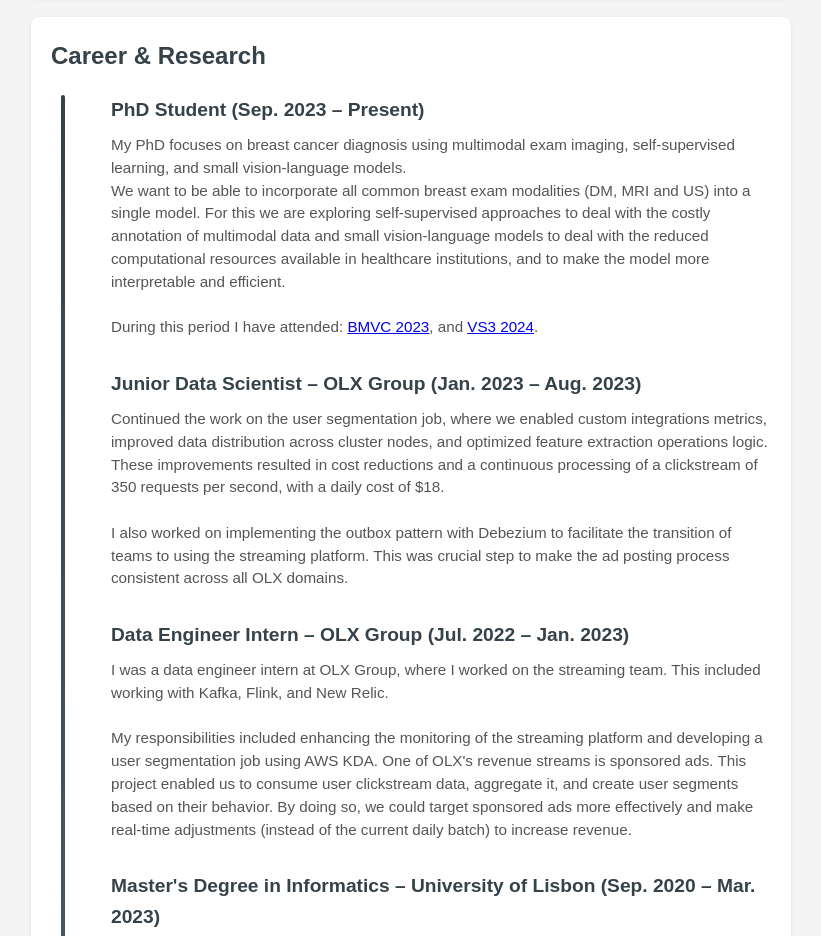
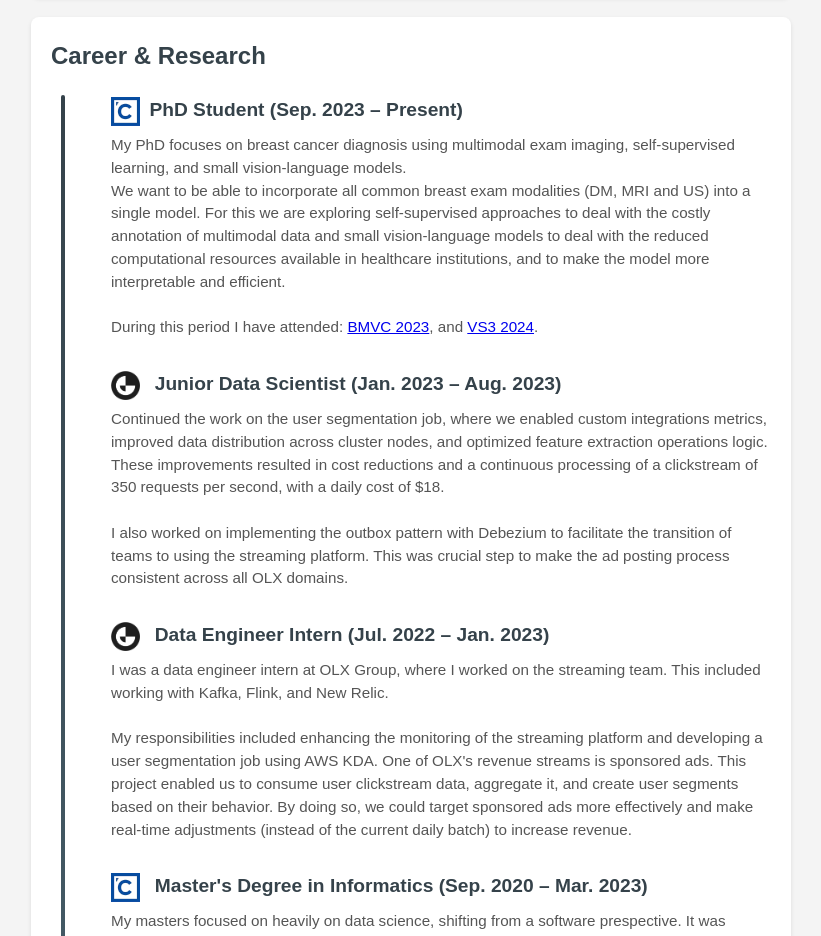
Before and after one commit to joseddomingues/joseddomingues.github.io, a plain HTML site: page index.html in a window 1280 px wide. Shown: the part 467-1403 px from the top of the page, without its empty margins (229-1050 px from the left). Drawn offline with Linux system fonts and the light colour scheme.

Commit message:
Adjusted presentation

```diff
--- a/index.html
+++ b/index.html
@@ -52,7 +52,7 @@
             <h2>Career & Research</h2>
             <ul class="timeline">
                 <li>
-                    <h3>PhD Student (Sep. 2023 &ndash; Present)</h3>
+                    <h3><img class="carrer-icon" src="fcul.png" alt="PhD Icon">PhD Student (Sep. 2023 &ndash; Present)</h3>
                     <p> My PhD focuses on breast cancer diagnosis using multimodal exam imaging, self-supervised
                         learning, and small vision-language models. </p>
                     <p>We want to be able to incorporate all common breast exam modalities (DM, MRI and US) into a
@@ -69,7 +69,7 @@
                 </li>
 
                 <li>
-                    <h3>Junior Data Scientist &ndash; OLX Group (Jan. 2023 &ndash; Aug. 2023)</h3>
+                    <h3><img class="carrer-icon" src="olx.png" alt="OLX Icon"> Junior Data Scientist (Jan. 2023 &ndash; Aug. 2023)</h3>
                     <p>Continued the work on the user segmentation job, where we enabled custom integrations metrics,
                         improved data distribution across cluster nodes, and optimized feature extraction operations
                         logic. These improvements resulted in cost reductions and a continuous processing of a
@@ -82,7 +82,7 @@
                 </li>
 
                 <li>
-                    <h3>Data Engineer Intern &ndash; OLX Group (Jul. 2022 &ndash; Jan. 2023)</h3>
+                    <h3><img class="carrer-icon" src="olx.png" alt="OLX Icon"> Data Engineer Intern (Jul. 2022 &ndash; Jan. 2023)</h3>
                     <p>I was a data engineer intern at OLX Group, where I worked on the streaming team. This included
                         working with Kafka, Flink, and New Relic. </p>
                     <p><br></p>
@@ -97,7 +97,7 @@
                     </p>
                 </li>
                 <li>
-                    <h3>Master's Degree in Informatics &ndash; University of Lisbon (Sep. 2020 &ndash; Mar. 2023)</h3>
+                    <h3><img class="carrer-icon" src="fcul.png" alt="Masters Icon"> Master's Degree in Informatics (Sep. 2020 &ndash; Mar. 2023)</h3>
                     <p>
                         My masters focused on heavily on data science, shifting from a software prespective. It was
                         during my thesis that I first got into deep learning and computer vision for medical imaging. My
@@ -125,7 +125,7 @@
                     </p>
                 </li>
                 <li>
-                    <h3>Bachelor's Degree in Informatics &ndash; University of Lisbon (Sep. 2017 &ndash; Jun. 2020)</h3>
+                    <h3><img class="carrer-icon" src="fcul.png" alt="Bachelor Icon"> Bachelor's Degree in Informatics (Sep. 2017 &ndash; Jun. 2020)</h3>
                     <p>
                         Bachelor's degree in Informatics at University of Lisbon, where I learned the basics of computer
                         science and software development. I also took an introductory course in machine learning.
@@ -150,9 +150,8 @@
         <section id="teaching">
             <h2>Teaching</h2>
             <ul>
-                <li>Programming Introduction (Java), 1º year 1º semester (Sep. 2023 &ndash; Jan. 2024), University of
-                    Lisbon </li>
-                <li>Operating Systems (C), 2º year 2º semester (Feb. 2023 &ndash; Jul. 2024), University of Lisbon </li>
+                <li><img class="carrer-icon" src="fcul.png" alt="Uni Icon"> Programming Introduction &ndash; Java (Sep. 2023 &ndash; Jan. 2024) </li>
+                <li><img class="carrer-icon" src="fcul.png" alt="Uni Icon">Operating Systems &ndash; C (Feb. 2023 &ndash; Jul. 2024) </li>
             </ul>
         </section>
 
--- a/style.css
+++ b/style.css
@@ -199,6 +199,13 @@ ul li {
     margin-bottom: 10px;
 }
 
+.carrer-icon {
+    width: 1.5em; /* Adjust the size as needed */
+    height: auto;
+    vertical-align: middle; /* Aligns the icon with the middle of the text */
+    margin-right: 0.5em; /* Adds some space between the icon and the text */
+}
+
 /* Footer Styling */
 footer {
     background-color: #35424a;
```
Also changed, not shown: fcul.png (added), olx.png (added).
